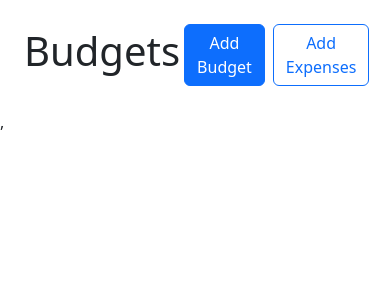
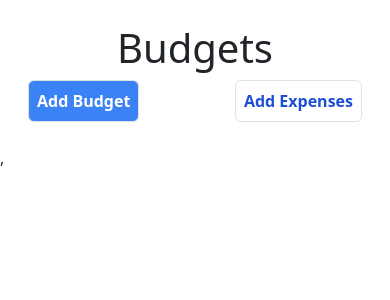
Before and after one commit to youssefarika/budget-tracker-react, a React (Create React App) app: page / in a window 390 px wide. Shown: the top 300 px of the page. Built offline with nearby package versions, Linux system fonts and the light colour scheme.

Commit message:
fixing responsive issue

```diff
--- a/src/MainTempalte.js
+++ b/src/MainTempalte.js
@@ -11,14 +11,14 @@ function MainTemplate() {
     const dataFrom = useSelector(state => state.data.value);
     return (
         <Container>
-            <div className="mt-4 b-4 flex items-center justify-between">
+            <div className="mt-4 lg:flex lg:items-center lg:justify-between sm:inline text-center">
                 <h2 className= 'text-[40px]'>Budgets</h2>
                 <div className="buttons flex justify-between">
-                    <ValidationBudget outline= "primary" text= "Add Budget" />
-                    <ValidationExpense outline= "outline-primary" text= "Add Expenses"/>
+                    <ValidationBudget outline= "bg-blue-500 hover:bg-blue-700 text-white mx-1 font-semibold py-2 px-2 border border-blue-700 rounded " text= "Add Budget" />
+                    <ValidationExpense outline= "hover:bg-blue-400 text-blue-700 mx-1 font-semibold hover:text-white py-2 px-2 border border-blue-500 rounded" text= "Add Expenses"/>
                 </div>
             </div>
-                   <div className='grid mt-4 lg:grid-cols-4 lg:gap-2 gap-4 md:grid-cols-3 md:gap-6 sm:justify-center'>
+                   <div className='grid mt-4 xl:grid-cols-3 2xl:grid-cols-4 lg:grid-cols-3 lg:gap-2 gap-4 md:grid-cols-2 md:gap-6'>
                    {expenses.map((expense, index) => (
                         <div key={ shortid.generate() }>
                             {expense ? <Expense title= {dataFrom[index].text} price= {dataFrom[index].amount} index = {index} /> : null }
--- a/src/components/Expense.js
+++ b/src/components/Expense.js
@@ -1,19 +1,14 @@
-import { createContext, useState } from "react";
 import ProgressBar from 'react-bootstrap/ProgressBar';
-import { Col, Row } from "react-bootstrap";
 import ViewExpens from "./ViewExpens";
 import ValidationExpense from "./ValidationExpense";
-import { useSelector } from "react-redux";
 import DataContext from "./DataContext";
 
 
 function Expense(props) {
-    const [isOpen, setIsOpen] = useState(false);
     const now = 80
-    const dataFromes = useSelector(state => state.data.value);
     return(
         <DataContext.Provider value={props.title}>
-            <div className="block rounded-lg shadow-lg bg-white text-center px-3">
+            <div className="block rounded-lg shadow-lg bg-white text-center px-4">
                 <div className="py-3">
                     <div className="user flex items-center justify-between">
                         <h5 className="text-gray-900 text-xl font-medium mb-2">{props.title}</h5>
@@ -22,9 +17,9 @@ function Expense(props) {
                         <div className="rounded-pill progressing mt-1">
                             <ProgressBar now={now} />;
                         </div>
-                    <div className="buttons flex">
-                        <ValidationExpense outline = {"outline-primary"} text ={"Add Expense"}/>
-                        <ViewExpens outline = {"outline-secondary"} text= {"View Expenses"}/>
+                    <div className="buttons flex justify-between">
+                        <ValidationExpense outline = {"bg-blue-500 hover:bg-blue-700 text-white font-semibold py-2 px-2 border border-blue-700 rounded"} text ={"Add Expense"}/>
+                        <ViewExpens outline = {"hover:bg-blue-400 text-blue-700 font-semibold hover:text-white py-2 px-2 border border-blue-500 rounded"} text= {"View Expenses"}/>
                     </div>
                 </div>
             </div>
--- a/src/components/ValidationBudget.js
+++ b/src/components/ValidationBudget.js
@@ -17,10 +17,10 @@ function ValidationBudget(props) {
         setFormData({...formData, [key]: value})
     }
     return (
-        <>
-            <Button variant= {props.outline} onClick={handleShow} className= "mx-1">
+        <div>
+            <button className= {props.outline} onClick={handleShow}>
             {props.text}
-            </Button>
+            </button>
             <Modal show={show} onHide={handleClose}>
                     <Modal.Header closeButton>
                         <Modal.Title>New Budget</Modal.Title>
@@ -41,7 +41,7 @@ function ValidationBudget(props) {
                         }}>Add</Button>
                 </Form>
             </Modal>
-        </>
+        </div>
     )
 }
 
--- a/src/components/ValidationExpense.js
+++ b/src/components/ValidationExpense.js
@@ -15,16 +15,15 @@ function ValidationExpense(props) {
         const value = e.target.value;
         setFormData({...formData, [key]: value})
     }
-
     const onOptionChangeHandler = (e) => {
         setFormData({...formData, user: e.target.value})
     }
     const dataFromes = useSelector(state => state.data.value);
     return (
         <>
-            <Button variant= {props.outline} onClick={handleShow} className= "mx-1">
+            <button className= {props.outline} onClick={handleShow}>
             {props.text}
-            </Button>
+            </button>
             <Modal show={show} onHide={handleClose}>
                     <Modal.Header closeButton>
                     <Modal.Title>New Expense</Modal.Title>
--- a/src/components/ViewExpens.js
+++ b/src/components/ViewExpens.js
@@ -15,11 +15,11 @@ function ViewExpens(props)  {
         <DataContext.Consumer>
             {(title) => (
                 <div>
-                    <Button variant={props.outline} onClick={() => {
+                    <button className= {props.outline} onClick={() => {
                         handleShow()
-                    }} className="mx-1">
+                    }}>
                         {props.text}
-                    </Button>
+                    </button>
                     <Modal show={show} onHide={handleClose}>
                         <Modal.Header closeButton>
                             <div className='title flex'>
```
